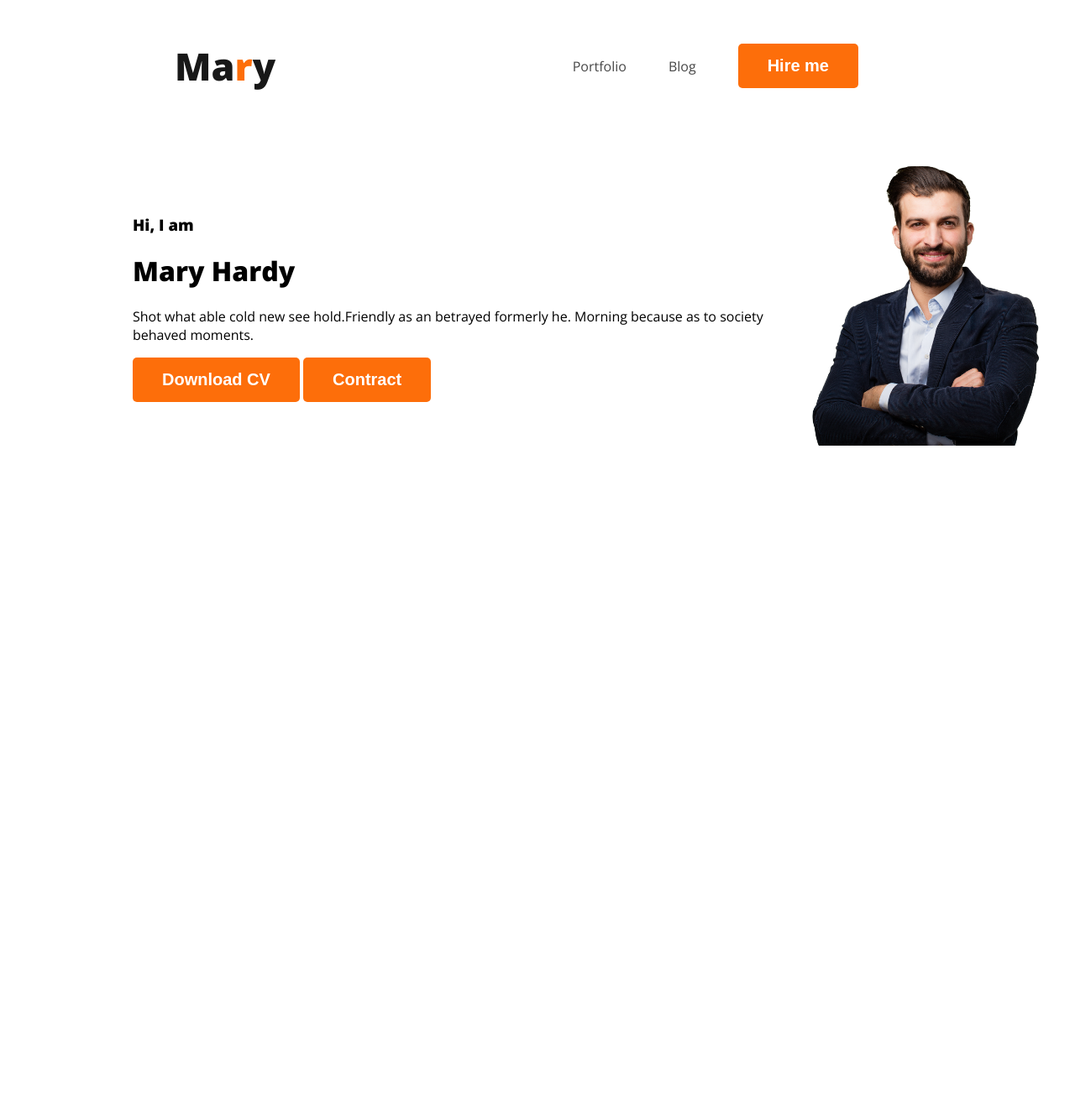
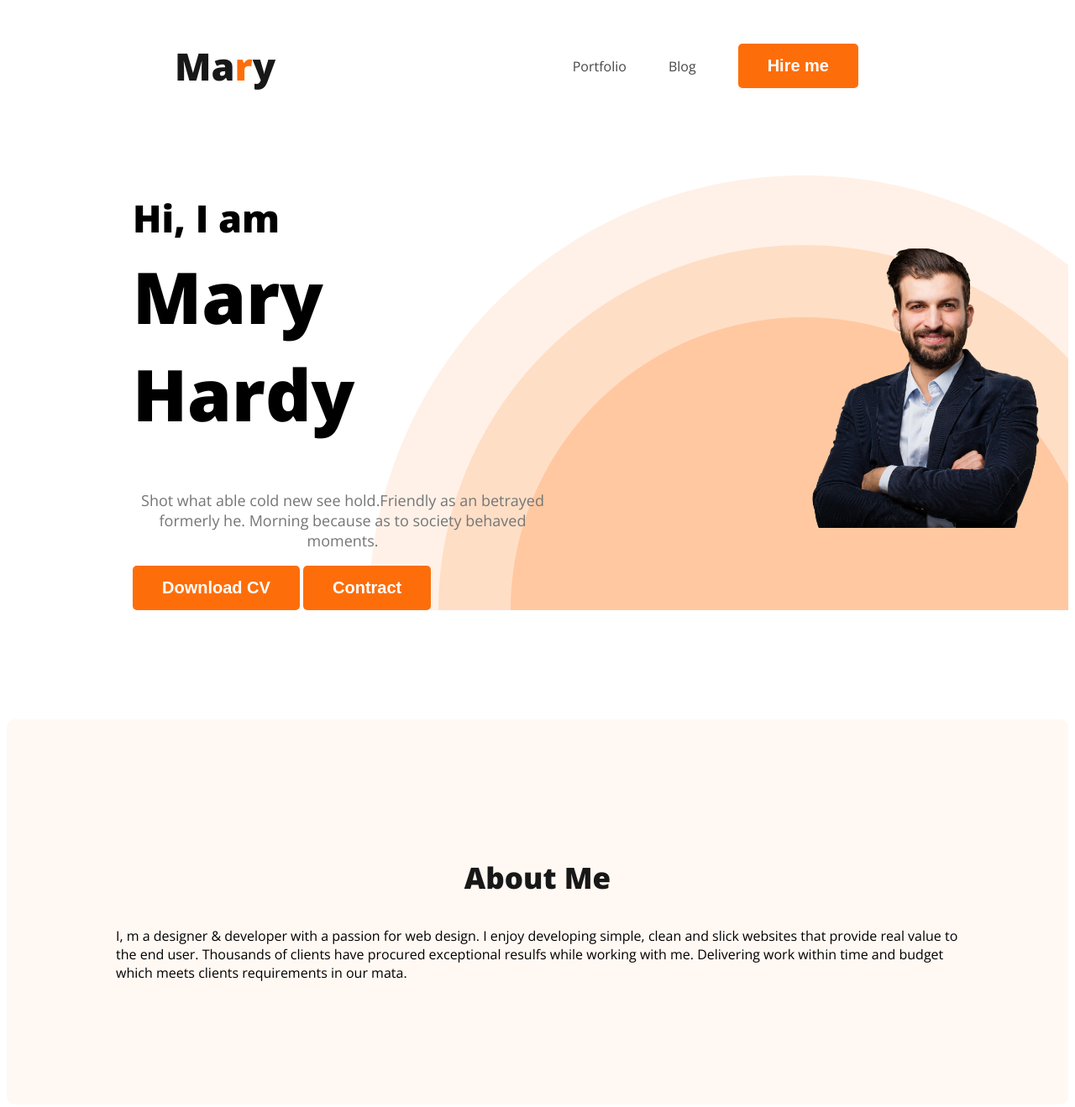
Before and after one commit to abubakar9163/webdeveloper-portfolio, a plain HTML site: page index.html in a window 1280 px wide. Shown: the part 5-1324 px from the top of the page at 84% size. Before the commit the page ends 800 px from the top, so only its background shows below. Drawn offline with nearby package versions, Linux system fonts and the light colour scheme.

Commit message:
added about

```diff
--- a/index.html
+++ b/index.html
@@ -24,7 +24,7 @@
     <div class="banner-content">
         <h3 class="banner-greeting">Hi, I  am</h3>
         <h1 class="banner-title">Mary Hardy</h1>
-        <p>Shot what able cold new see hold.Friendly as an betrayed formerly he. Morning because as to society behaved moments.</p>
+        <p class="banner-description">Shot what able cold new see hold.Friendly as an betrayed formerly he. Morning because as to society behaved moments.</p>
         <button class="btn-primary">Download CV</button>
         <button class="btn-primary">Contract</button>
     </div>
@@ -32,6 +32,10 @@
 </div>
     </header>
     <main>
+     <section class="about">
+        <h3 class="section-title">About Me</h3>
+        <p class="section-description">I, m a designer & developer with a passion for web design. I enjoy developing simple, clean and slick websites that provide real value to the end user. Thousands of clients have procured exceptional resulfs while working with me. Delivering work within time and budget which meets clients requirements in our mata.</p>
+     </section>
 
     </main>
     <footer>
--- a/styles/portfolio.css
+++ b/styles/portfolio.css
@@ -5,6 +5,21 @@ body {
 
 .text-primary {
     color: #FD6E0A;
+}
+
+.section-title {
+    color: #181818;
+    text-align: center;
+    font-size: 35px;
+    font-weight: 700;
+
+}
+
+.banner-description {
+    color: #757575;
+    text-align: center;
+    font-size: 18px;
+
 }
 
 /*nav related styles */
@@ -48,15 +63,48 @@ nav a {
     padding: 15px 35px;
 
 }
-.header{
+
+.header {
+    background-color: white;
+    background-image: url('../images/header_bg.png');
+    background-repeat: no-repeat;
+    background-position: bottom right;
+}
+
+.banner {
+    padding: 30px 30px 0px 150px;
+    display: flex;
+    align-items: center;
+    justify-content: space-between;
+}
+
+.banner-content {
+    max-width: 500px;
 
 }
-.banner{
-    padding: 30px 30px 30px 150px;
-    display: flex;
-    align-items: center;
-}
-.banner .profile-pic{
+
+.banner .profile-pic {
     width: 300px;
 
 }
+
+.banner-greeting {
+    font-size: 45px;
+    margin-bottom: 0px;
+}
+
+.banner-title {
+    font-size: 85px;
+    font-weight: 700;
+    margin-top: 5px;
+}
+
+.banner-description {}
+
+/* main section styles */
+.about {
+    padding: 130px;
+    border-radius: 10px;
+    background: #FFF8F3;
+    margin: 130px  0;
+}
```
